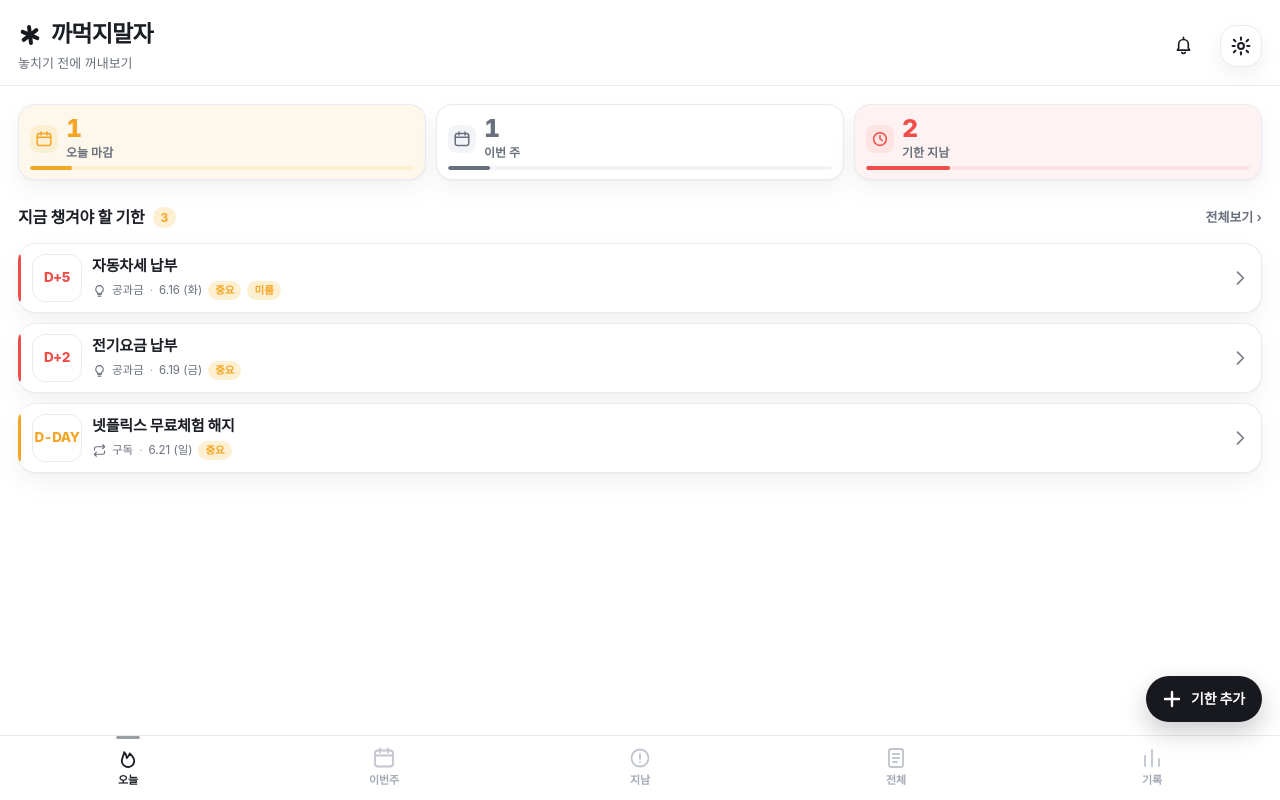
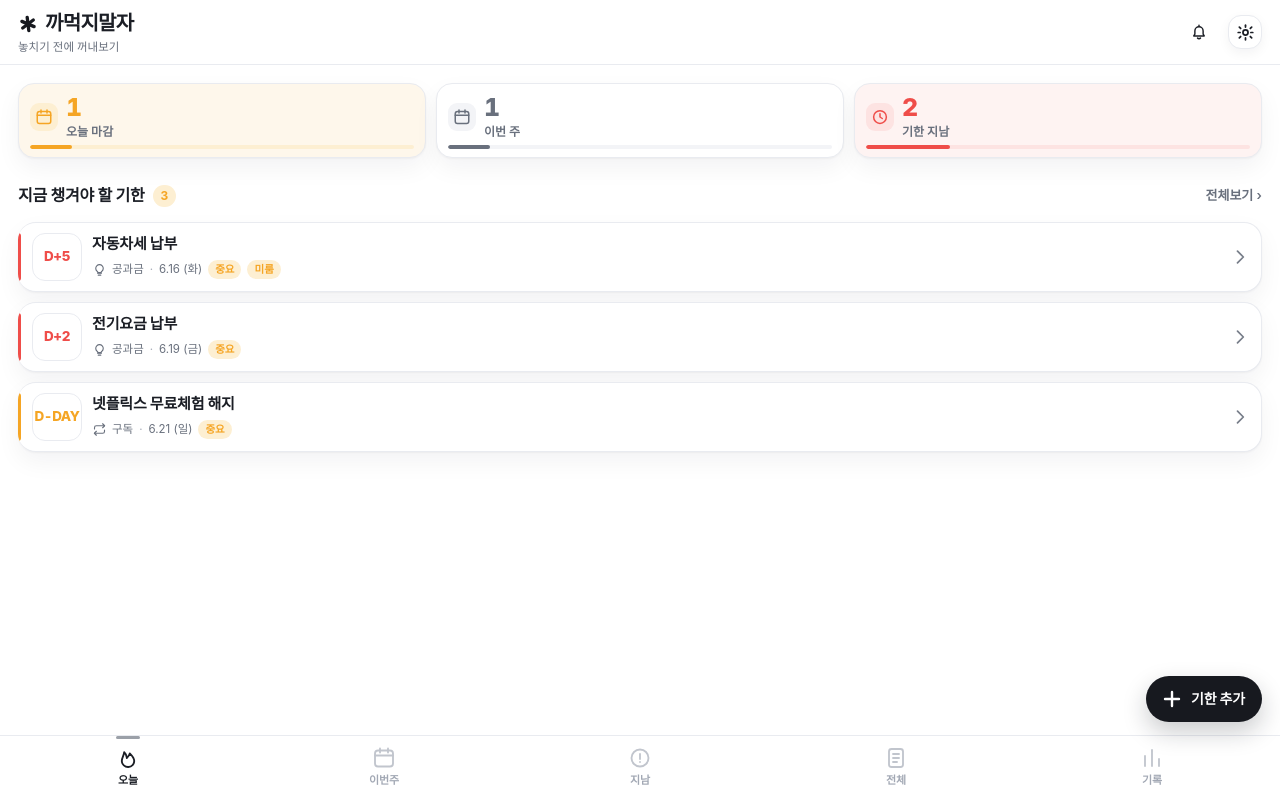
Before and after one commit to jxding-dev/deadline-drawer, a React (Vite) app: page / in a window 1280 px wide. Built offline with nearby package versions, Linux system fonts and the light colour scheme.

Commit message:
Compact app header

```diff
--- a/src/components/AppHeader.css
+++ b/src/components/AppHeader.css
@@ -2,21 +2,21 @@
   position: sticky;
   top: 0;
   z-index: 10;
-  min-height: var(--header-h);
+  min-height: 54px;
   display: flex;
   align-items: center;
-  padding: var(--space-4) var(--space-4) var(--space-3);
-  padding-top: max(var(--space-4), env(safe-area-inset-top));
+  padding: 9px var(--space-4) 8px;
+  padding-top: max(9px, env(safe-area-inset-top));
   background: var(--header-bg);
   border-bottom: 1px solid var(--border);
-  gap: var(--space-3);
+  gap: var(--space-2);
 }
 
 .app-header__bell,
 .app-header__settings {
   flex: none;
-  width: 42px;
-  height: 42px;
+  width: 34px;
+  height: 34px;
   display: flex;
   align-items: center;
   justify-content: center;
@@ -29,10 +29,10 @@
 
 .app-header__settings {
   margin-left: auto;
-  border-radius: 16px;
+  border-radius: 13px;
   background: #fff;
   border: 1px solid var(--border);
-  box-shadow: 0 8px 20px rgba(20, 23, 33, 0.06);
+  box-shadow: 0 4px 12px rgba(20, 23, 33, 0.05);
 }
 
 .app-header__bell + .app-header__settings {
@@ -42,17 +42,17 @@
 .app-header__titles {
   display: flex;
   flex-direction: column;
-  gap: 3px;
+  gap: 1px;
   min-width: 0;
 }
 
 .app-header__name {
-  font-size: 23px;
+  font-size: 20px;
   font-weight: 800;
   letter-spacing: -0.035em;
   display: flex;
   align-items: center;
-  gap: 9px;
+  gap: 7px;
 }
 
 .app-header__logo {
@@ -84,7 +84,7 @@
 }
 
 .app-header__tagline {
-  font-size: 13px;
+  font-size: 11.5px;
   font-weight: 500;
   color: var(--text-dim);
 }
--- a/src/components/AppHeader.jsx
+++ b/src/components/AppHeader.jsx
@@ -7,14 +7,14 @@ export default function AppHeader({ onOpenSettings }) {
       <div className="app-header__titles">
         <h1 className="app-header__name">
           <span className="app-header__logo" aria-hidden="true">
-            <Icon name="logo" size={24} />
+            <Icon name="logo" size={20} />
           </span>
           까먹지말자
         </h1>
         <p className="app-header__tagline">놓치기 전에 꺼내보기</p>
       </div>
       <span className="app-header__bell" aria-hidden="true">
-        <Icon name="bell" size={21} />
+        <Icon name="bell" size={18} />
       </span>
       {onOpenSettings && (
         <button
@@ -23,7 +23,7 @@ export default function AppHeader({ onOpenSettings }) {
           onClick={onOpenSettings}
           aria-label="설정"
         >
-          <Icon name="settings" size={22} />
+          <Icon name="settings" size={19} />
         </button>
       )}
     </header>
```
